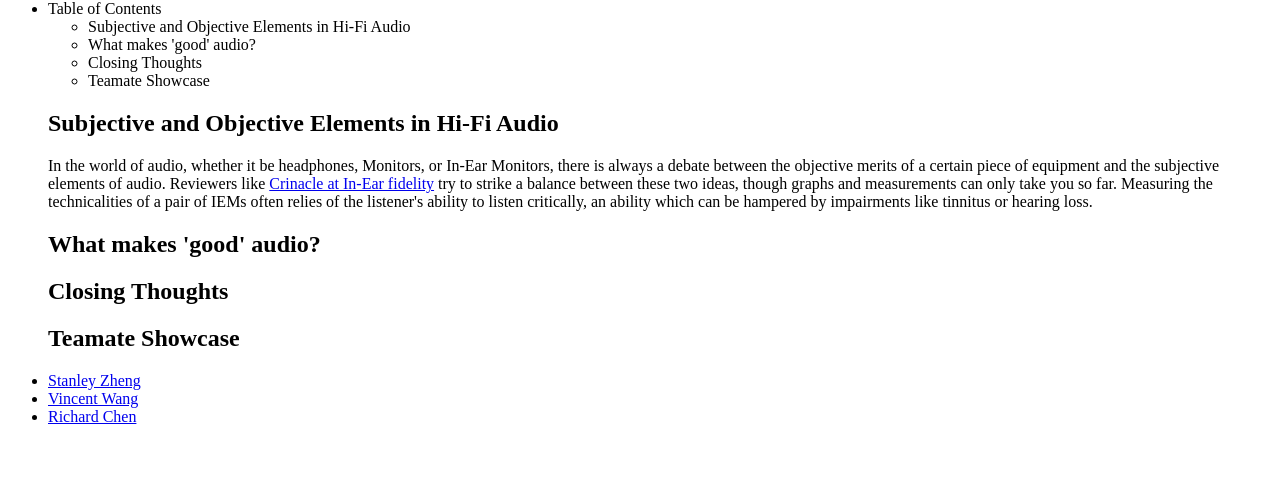
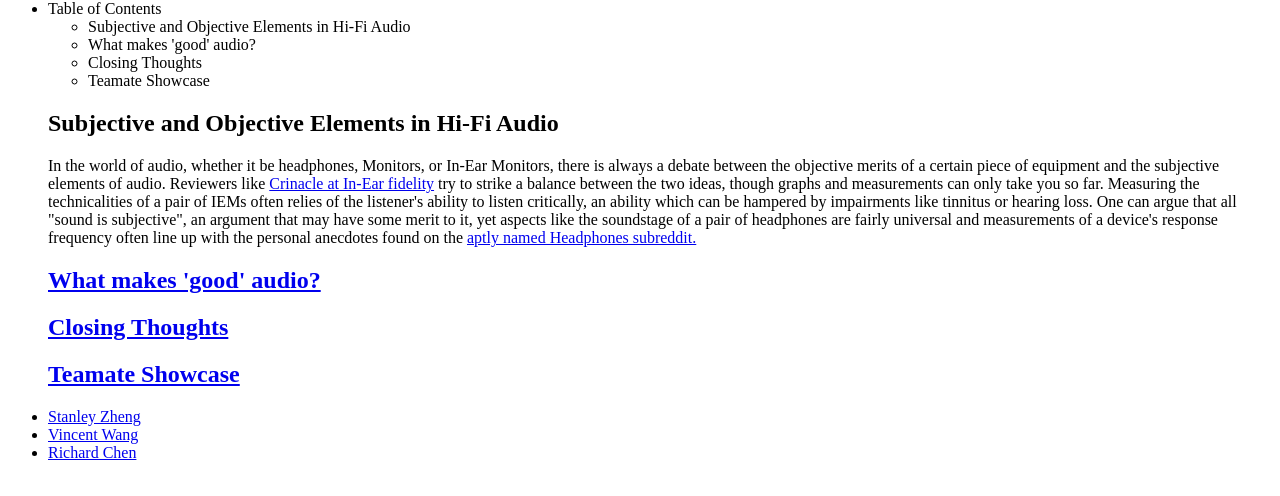
Before and after one commit to stevenstcs/web, a plain HTML site: page index.html in a window 1280 px wide. Shown: the part 66-562 px from the top of the page. Drawn offline with Linux system fonts and the light colour scheme.

Commit message:
Add files via upload

```diff
--- a/index.html
+++ b/index.html
@@ -17,7 +17,7 @@
     </ul>
 
  <h2>Subjective and Objective Elements in Hi-Fi Audio</h2>
- <p>In the world of audio, whether it be headphones, Monitors, or In-Ear Monitors, there is always a debate between the objective merits of a certain piece of equipment and the subjective elements of audio. Reviewers like <a href="https://crinacle.com/">Crinacle at In-Ear fidelity</a> try to strike a balance between these two ideas, though graphs and measurements can only take you so far. Measuring the technicalities of a pair of IEMs often relies of the listener's ability to listen critically, an ability which can be hampered by impairments like tinnitus or hearing loss.
+ <p>In the world of audio, whether it be headphones, Monitors, or In-Ear Monitors, there is always a debate between the objective merits of a certain piece of equipment and the subjective elements of audio. Reviewers like <a href="https://crinacle.com/">Crinacle at In-Ear fidelity</a> try to strike a balance between the two ideas, though graphs and measurements can only take you so far. Measuring the technicalities of a pair of IEMs often relies of the listener's ability to listen critically, an ability which can be hampered by impairments like tinnitus or hearing loss. One can argue that all "sound is subjective", an argument that may have some merit to it, yet aspects like the soundstage of a pair of headphones are fairly universal and measurements of a device's response frequency often line up with the personal anecdotes found on the <a href="https://www.reddit.com/r/headphones/">aptly named Headphones subreddit.
 
 
  <h2>What makes 'good' audio?</h2>
```
